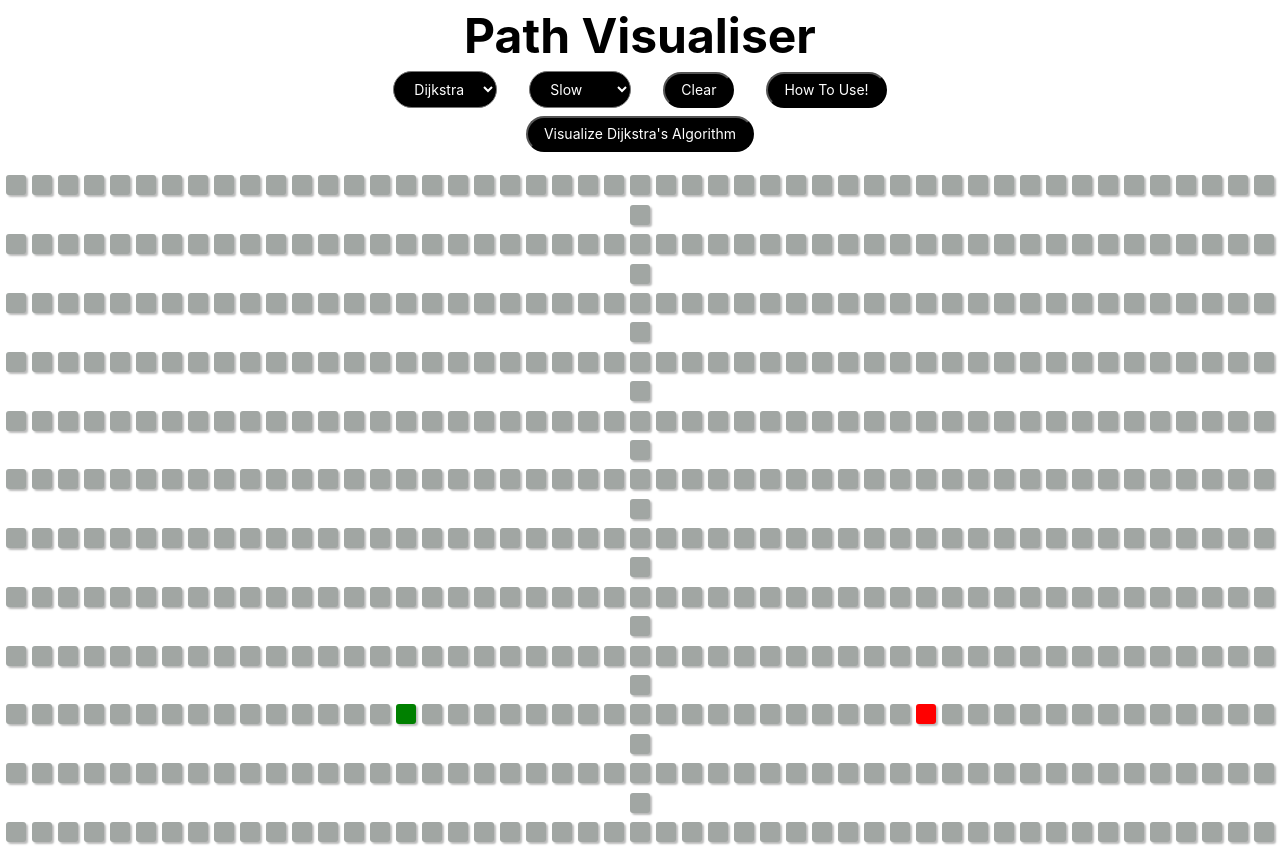
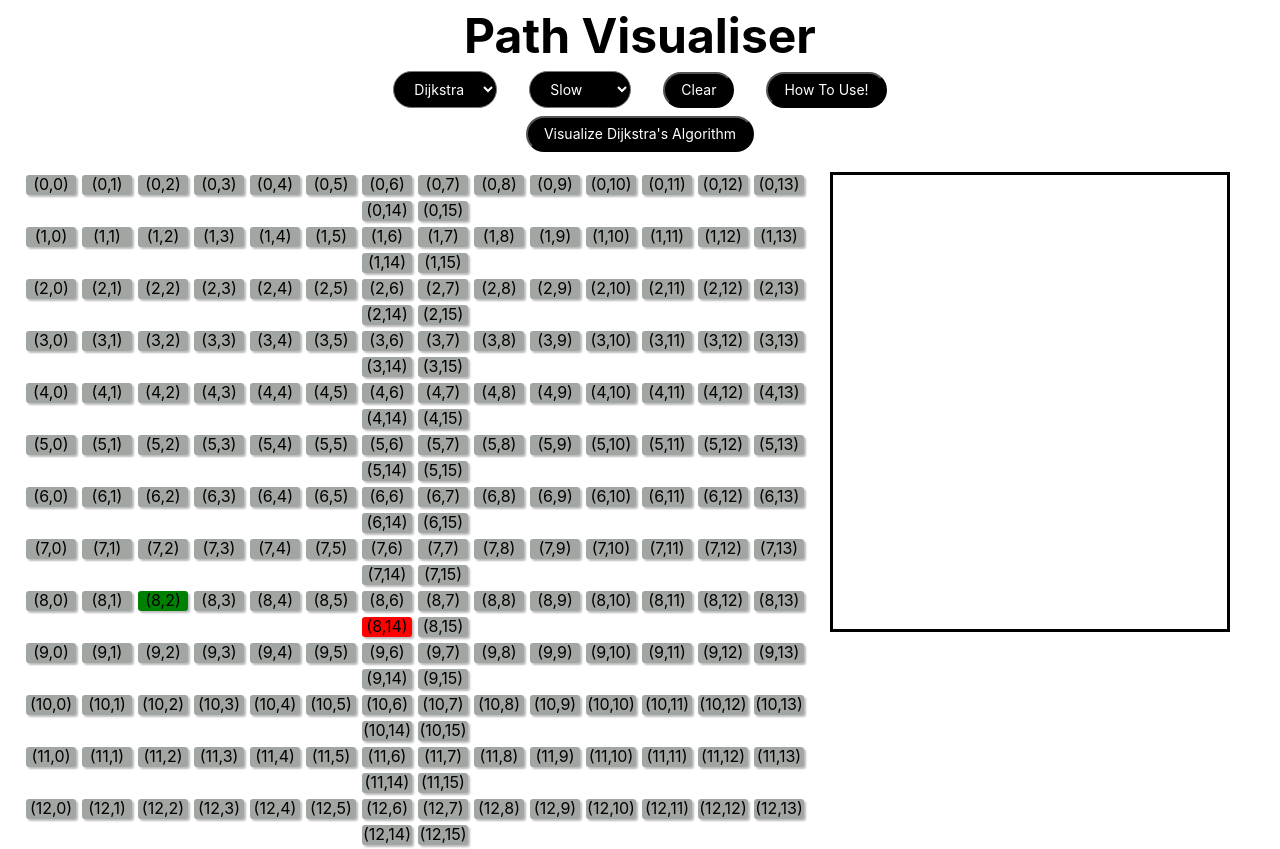
Before and after one commit to Machine-ly/GraphIn, a React (Create React App) app: page / in a window 1280 px wide. Shown: the top 849 px of the page. Built offline with nearby package versions, Linux system fonts and the light colour scheme.

Commit message:
Changed UI

```diff
--- a/src/assets/css/node.css
+++ b/src/assets/css/node.css
@@ -1,5 +1,5 @@
 .node {
-  width: 20px;
+  width: 50px;
   height: 20px;
   margin: 3px;
   background-color: #a1a6a3;
--- a/src/assets/css/path.css
+++ b/src/assets/css/path.css
@@ -1,3 +1,14 @@
 .grid {
   margin: 20px 0 0;
+  flex: 1;
 }
+.container {
+  display: flex;
+}
+
+.algoInfo {
+  margin-right: 50px;
+  max-width: 400px;
+  height: 460px;
+  border: solid;
+}
--- a/src/components/Node.jsx
+++ b/src/components/Node.jsx
@@ -29,7 +29,7 @@ export default class Node extends Component {
         onMouseDown={() => onMouseDown(row, col)}
         onMouseEnter={() => onMouseEnter(row, col)}
         onMouseUp={() => onMouseUp()}
-      ></div>
+      >{`(${row},${col})`}</div>
     );
   }
 }
--- a/src/components/PathFinding.jsx
+++ b/src/components/PathFinding.jsx
@@ -4,10 +4,10 @@ import { dijkstra, getNodesInShortestPathOrder } from "../algorithms/dijkstra";
 import Header from "./Header";
 import "../assets/css/path.css";
 
-const START_NODE_ROW = 9;
-const START_NODE_COL = 15;
-const FINISH_NODE_ROW = 9;
-const FINISH_NODE_COL = 35;
+const START_NODE_ROW = 8;
+const START_NODE_COL = 2;
+const FINISH_NODE_ROW = 8;
+const FINISH_NODE_COL = 14;
 
 export default class PathfindingVisualizer extends Component {
   constructor() {
@@ -50,6 +50,7 @@ export default class PathfindingVisualizer extends Component {
         const node = visitedNodesInOrder[i];
         document.getElementById(`node-${node.row}-${node.col}`).className =
           "node node-visited";
+        // document.getElementById("algoInfo").innerHTML =`(${node.row},${node.col})`
       }, 10 * i);
     }
   }
@@ -75,7 +76,6 @@ export default class PathfindingVisualizer extends Component {
 
   render() {
     const { grid, mouseIsPressed } = this.state;
-
     return (
       <>
         <Header />
@@ -85,6 +85,7 @@ export default class PathfindingVisualizer extends Component {
         >
           Visualize Dijkstra's Algorithm
         </button>
+        <div className="container">
         <div className="grid">
           {grid.map((row, rowIdx) => {
             return (
@@ -112,6 +113,8 @@ export default class PathfindingVisualizer extends Component {
             );
           })}
         </div>
+        <div className="grid algoInfo" id="info">{''}</div>
+        </div>
       </>
     );
   }
@@ -120,7 +123,7 @@ const getInitialGrid = () => {
   const grid = [];
   for (let row = 0; row < 18; row++) {
     const currentRow = [];
-    for (let col = 0; col < 50; col++) {
+    for (let col = 0; col < 16; col++) {
       currentRow.push(createNode(col, row));
     }
     grid.push(currentRow);
```
